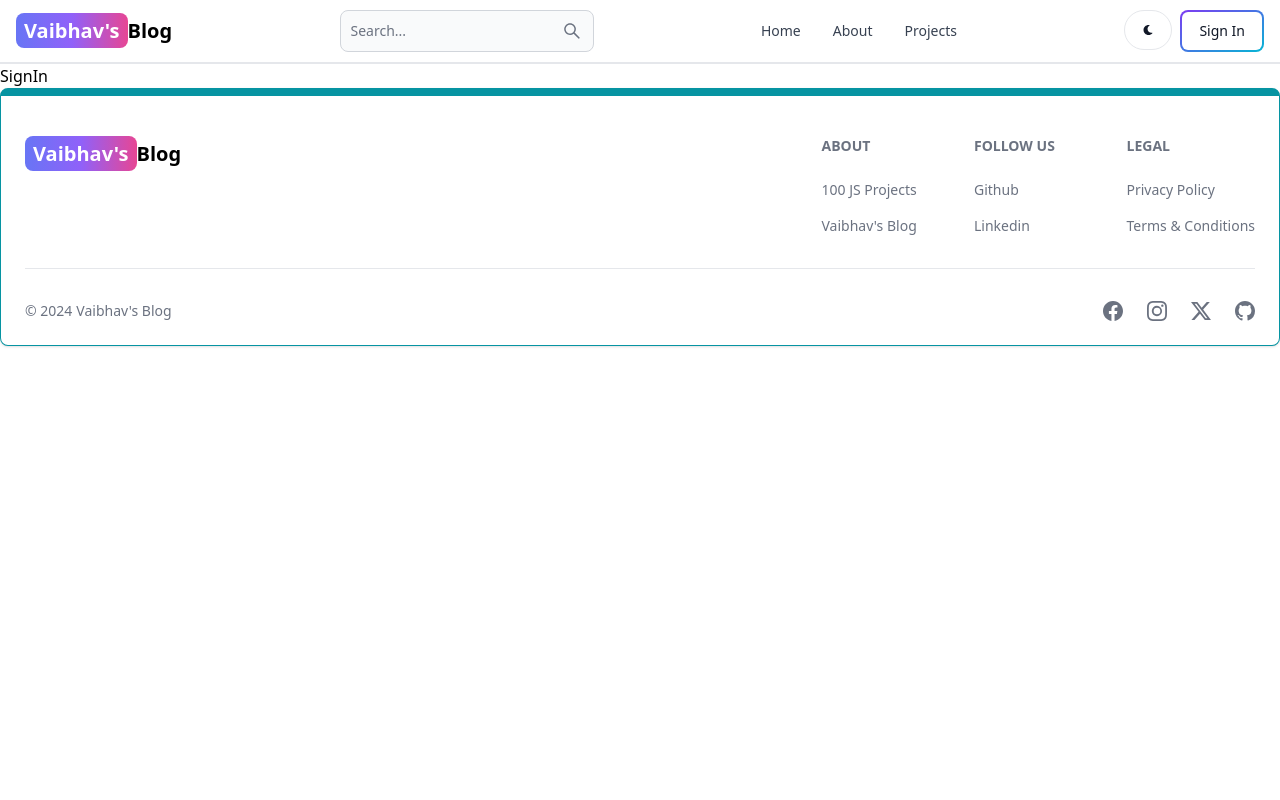
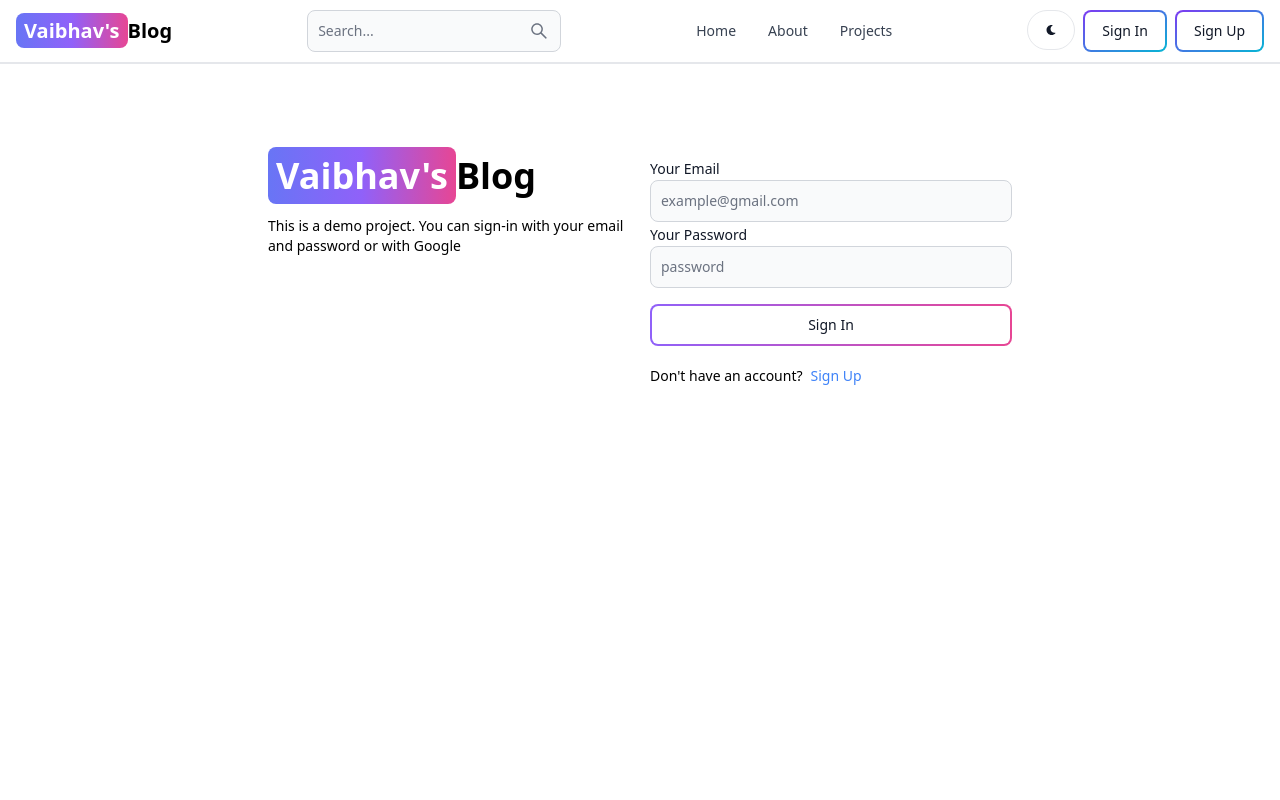
Before and after one commit to vaibhavbaneshi/MERN-BLOG, a React (Vite) app in the folder client/: page /signin in a window 1280 px wide. Shown: the top 800 px of the page. Built offline with nearby package versions, Linux system fonts and the light colour scheme.

Commit message:
created Sign In page UI

```diff
--- a/client/src/components/Header.jsx
+++ b/client/src/components/Header.jsx
@@ -29,6 +29,10 @@
                 <Button gradientDuoTone="purpleToBlue" outline>Sign In</Button>
             </Link>
 
+            <Link to="/signup">
+                <Button gradientDuoTone="purpleToBlue" outline>Sign Up</Button>
+            </Link>
+
             <Navbar.Toggle />
 
         </div>
--- a/client/src/pages/SignIn.jsx
+++ b/client/src/pages/SignIn.jsx
@@ -1,8 +1,104 @@
-import React from 'react'
+import { Button, Label, TextInput, Alert, Spinner } from 'flowbite-react'
+import React, { useState } from 'react'
+import { Link, useNavigate } from 'react-router-dom'
 
 function SignIn() {
+  const navigate = useNavigate()
+
+  const [formData, setFormData] = useState({})
+
+  const [errorMessage, setErrorMessage] = useState(null)
+
+  const [loading, setLoading] = useState(false)
+
+  const handleChange = async (e) => {
+    setFormData({ ...formData, [e.target.id]: e.target.value.trim()})
+  }
+
+  const handleSubmit = async (e) => {
+    e.preventDefault()
+
+    if(!formData.email || !formData.password) {
+      return setErrorMessage("Please fill all required fields")
+    }
+
+    try {
+      setLoading(true)
+      setErrorMessage(null)
+      const res = await fetch('/api/auth/signin', {
+        method: 'POST',
+        headers: { 'Content-Type': 'application/json' },
+        body: JSON.stringify(formData)
+      })
+
+      const data = await res.json()
+      if(data.success === false) {
+        return setErrorMessage(data.message)
+      }
+      setLoading(false)
+
+      if(res.ok) {
+        navigate('/')
+      }
+
+    } catch (error) {
+      setErrorMessage(error.message)
+    } finally {
+      setLoading(false)
+    }
+  }
+
   return (
-    <div>SignIn</div>
+    <>
+      <div className='min-h-screen mt-20'>
+        <div className='flex p-3 max-w-3xl mx-auto flex-col md:flex-row gap-5'>
+          {/* Left Side div */}
+          <div className='flex-1'>
+            <Link to="/" className='font-bold dark:text-white text-4xl'>
+              <span className='px-2 py-1 bg-gradient-to-r from-indigo-500 via-purple-500 to-pink-500 rounded-lg text-white'>Vaibhav's</span>
+              Blog
+            </Link>
+            <p className='text-sm mt-5'>
+              This is a demo project. You can sign-in with your email and password or with Google
+            </p>
+          </div>
+
+          {/* Right Side div */}
+          <div className='flex-1'>
+            <form className='flex flex-col gap-4' onSubmit={handleSubmit}>
+              <div>
+                <Label value='Your Email'/>
+                <TextInput type='email' placeholder='example@gmail.com' id="email" onChange={handleChange}/>
+                <Label value='Your Password'/>
+                <TextInput type='password' placeholder='password' id="password" onChange={handleChange}/>
+              </div>
+              <Button gradientDuoTone="purpleToPink" type='submit' outline disabled={loading} enable="">
+                {loading ? (
+                  <>
+                    <Spinner size='sm'/>
+                    <span className='pl-3'>Loading...</span>
+                  </>
+                ): ('Sign In')}</Button>
+            </form>
+            <div className='flex gap-2 text-sm mt-5'>
+              <span>
+                Don't have an account?
+              </span>
+              <Link to="/signup" className='text-blue-500'>
+                Sign Up
+              </Link>
+            </div>
+            {
+              errorMessage && (
+                <Alert className='mt-5' color="failure">
+                  {errorMessage}
+                </Alert>
+              )
+            }
+          </div>
+        </div>
+      </div>
+    </>
   )
 }
 
```
Also changed, not shown: 1 other file (tests, documents, lock files or other folders).
